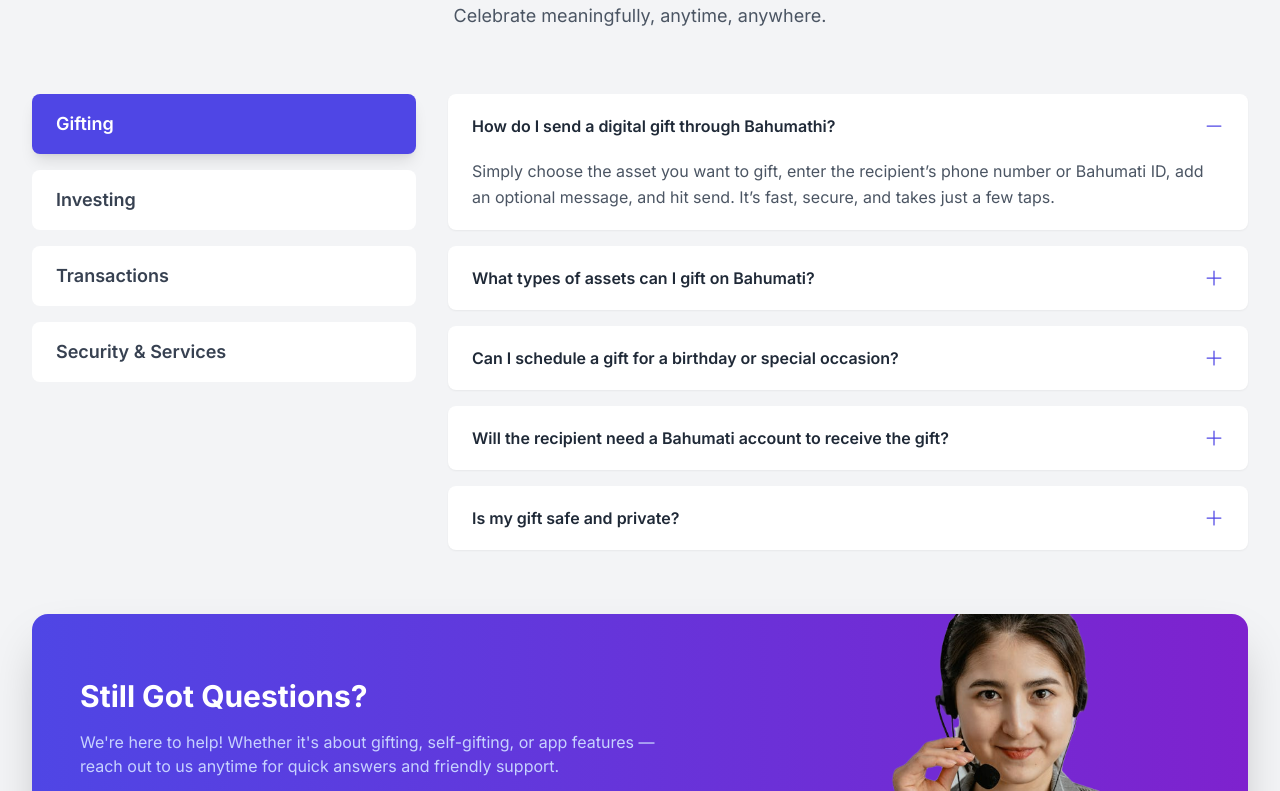
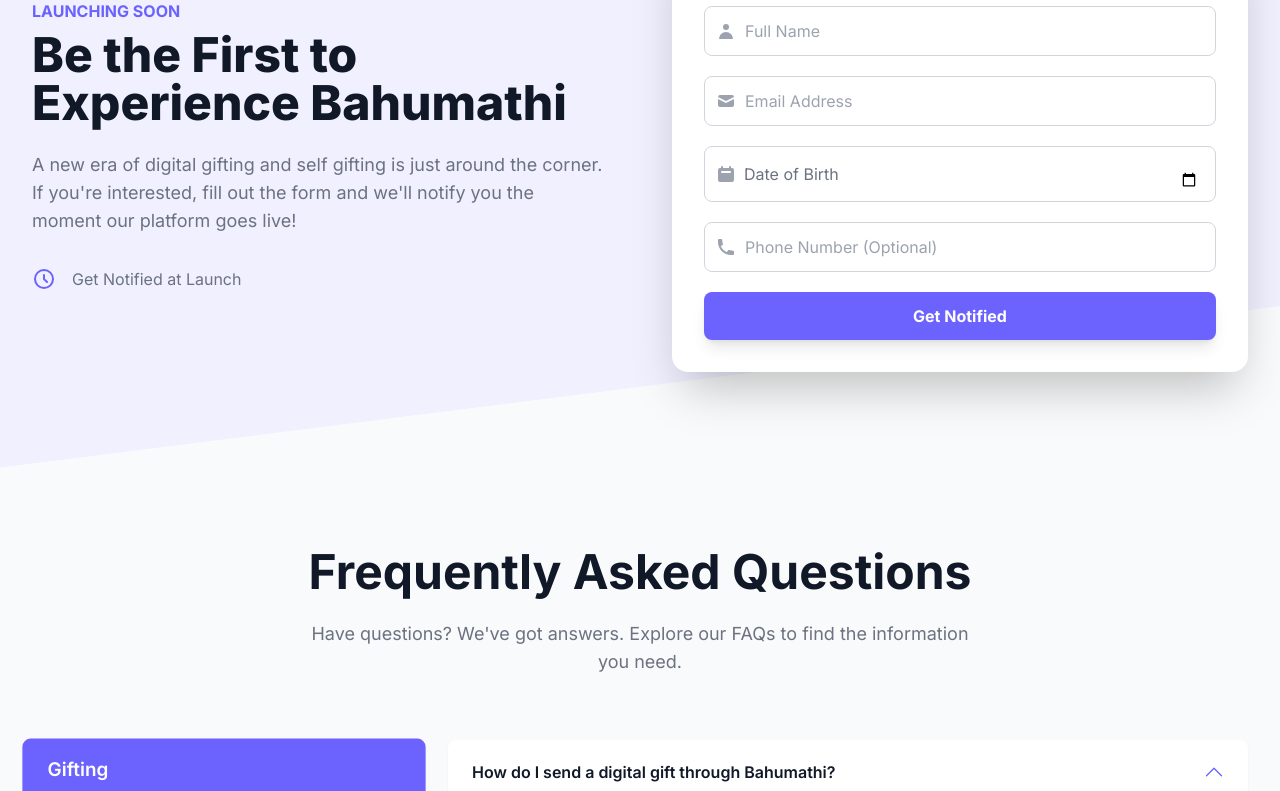
Before and after one commit to LakshmiSureshChandra/bahumati-landing-page, a Next.js app: page / in a window 1280 px wide. Shown: the part 5309-6100 px from the top of the page. Built offline with nearby package versions, Linux system fonts and the light colour scheme.

Commit message:
new contact section

```diff
--- a/components/FAQ.tsx
+++ b/components/FAQ.tsx
@@ -1,86 +1,170 @@
-'use client'
+"use client";
 
-import { useState } from 'react'
+import { useState, ChangeEvent, FormEvent } from "react";
 
-const faqData = {
+// --- Helper Components for Icons ---
+
+const UserIcon = () => (
+  <svg
+    xmlns="http://www.w3.org/2000/svg"
+    className="h-5 w-5 text-gray-400"
+    viewBox="0 0 20 20"
+    fill="currentColor"
+  >
+    <path
+      fillRule="evenodd"
+      d="M10 9a3 3 0 100-6 3 3 0 000 6zm-7 9a7 7 0 1114 0H3z"
+      clipRule="evenodd"
+    />
+  </svg>
+);
+
+const EmailIcon = () => (
+  <svg
+    xmlns="http://www.w3.org/2000/svg"
+    className="h-5 w-5 text-gray-400"
+    viewBox="0 0 20 20"
+    fill="currentColor"
+  >
+    <path d="M2.003 5.884L10 9.882l7.997-3.998A2 2 0 0016 4H4a2 2 0 00-1.997 1.884z" />
+    <path d="M18 8.118l-8 4-8-4V14a2 2 0 002 2h12a2 2 0 002-2V8.118z" />
+  </svg>
+);
+
+const CalendarIcon = () => (
+  <svg
+    xmlns="http://www.w3.org/2000/svg"
+    className="h-5 w-5 text-gray-400"
+    viewBox="0 0 20 20"
+    fill="currentColor"
+  >
+    <path
+      fillRule="evenodd"
+      d="M6 2a1 1 0 00-1 1v1H4a2 2 0 00-2 2v10a2 2 0 002 2h12a2 2 0 002-2V6a2 2 0 00-2-2h-1V3a1 1 0 10-2 0v1H7V3a1 1 0 00-1-1zm0 5a1 1 0 000 2h8a1 1 0 100-2H6z"
+      clipRule="evenodd"
+    />
+  </svg>
+);
+
+const PhoneIcon = () => (
+  <svg
+    xmlns="http://www.w3.org/2000/svg"
+    className="h-5 w-5 text-gray-400"
+    viewBox="0 0 20 20"
+    fill="currentColor"
+  >
+    <path d="M2 3a1 1 0 011-1h2.153a1 1 0 01.986.836l.74 4.435a1 1 0 01-.54 1.06l-1.548.773a11.037 11.037 0 006.105 6.105l.774-1.548a1 1 0 011.059-.54l4.435.74a1 1 0 01.836.986V17a1 1 0 01-1 1h-2C7.82 18 2 12.18 2 5V3z" />
+  </svg>
+);
+
+// --- TypeScript Interfaces ---
+interface FaqItem {
+  question: string;
+  answer: string;
+}
+
+interface FaqData {
+  [key: string]: FaqItem[];
+}
+
+interface FormDataState {
+  name: string;
+  email: string;
+  dob: string;
+  number: string;
+}
+
+// --- FAQ Component (from your code) ---
+const faqData: FaqData = {
   Gifting: [
     {
-      question: 'How do I send a digital gift through Bahumathi?',
-      answer: 'Simply choose the asset you want to gift, enter the recipient’s phone number or Bahumati ID, add an optional message, and hit send. It’s fast, secure, and takes just a few taps.'
+      question: "How do I send a digital gift through Bahumathi?",
+      answer:
+        "Simply choose the asset you want to gift, enter the recipient’s phone number or Bahumati ID, add an optional message, and hit send. It’s fast, secure, and takes just a few taps.",
     },
     {
-      question: 'What types of assets can I gift on Bahumati?',
-      answer: 'You can gift a variety of digital units, including Gold and units of Top 50 Indian Companies.'
+      question: "What types of assets can I gift on Bahumati?",
+      answer:
+        "You can gift a variety of digital units, including Gold and units of Top 50 Indian Companies.",
     },
     {
-      question: 'Can I schedule a gift for a birthday or special occasion?',
-      answer: 'Yes, our platform allows you to schedule gifts for future dates, ensuring your loved ones receive their surprise on their special day.'
+      question: "Can I schedule a gift for a birthday or special occasion?",
+      answer:
+        "Yes, our platform allows you to schedule gifts for future dates, ensuring your loved ones receive their surprise on their special day.",
     },
     {
-      question: 'Will the recipient need a Bahumati account to receive the gift?',
-      answer: 'Yes, the recipient will be prompted to create a free Bahumati account to claim and manage their gifted asset. The process is quick and easy.'
+      question:
+        "Will the recipient need a Bahumati account to receive the gift?",
+      answer:
+        "Yes, the recipient will be prompted to create a free Bahumati account to claim and manage their gifted asset. The process is quick and easy.",
     },
     {
-      question: 'Is my gift safe and private?',
-      answer: 'Absolutely. All transactions are end-to-end encrypted, and we adhere to strict privacy policies to ensure your data and gifts are secure.'
-    }
+      question: "Is my gift safe and private?",
+      answer:
+        "Absolutely. All transactions are end-to-end encrypted, and we adhere to strict privacy policies to ensure your data and gifts are secure.",
+    },
   ],
   Investing: [
     {
-      question: 'What are the benefits of investing through Bahumati?',
-      answer: 'Bahumathi offers a user-friendly platform with curated investment options, zero commission, and the ability to start with small amounts. It\'s designed to make investing accessible to everyone.'
+      question: "What are the benefits of investing through Bahumathi?",
+      answer:
+        "Bahumathi offers a user-friendly platform with curated investment options, zero commission, and the ability to start with small amounts. It's designed to make investing accessible to everyone.",
     },
-    // {
-    //   question: 'How are the investment options selected?',
-    //   answer: 'Our financial experts carefully select a range of high-performing, SEBI-registered mutual funds and ETFs to ensure you have access to quality investment products.'
-    // }
   ],
   Transactions: [
     {
-      question: 'Are there any hidden fees on transactions?',
-      answer: 'No, Bahumathi is a zero-commission platform. We believe in complete transparency. The only charges are the standard expense ratios applicable to mutual funds.'
+      question: "Are there any hidden fees on transactions?",
+      answer:
+        "No, Bahumathi is a zero-commission platform. We believe in complete transparency. The only charges are the standard expense ratios applicable to mutual funds.",
     },
     {
-      question: 'How long do transactions take to process?',
-      answer: 'Most transactions, including self-gifting and gifting, are processed instantly or within a few business hours.'
-    }
+      question: "How long do transactions take to process?",
+      answer:
+        "Most transactions, including self-gifting and gifting, are processed in stantly or within a few business hours.",
+    },
   ],
-  'Security & Services': [
+  "Security & Services": [
     {
-      question: 'Is Bahumathi regulated?',
-      answer: 'Yes, Bahumati is a SEBI-registered platform, and we comply with all regulatory guidelines to ensure the safety and security of your investments.'
+      question: "Is Bahumathi regulated?",
+      answer:
+        "Yes, Bahumati is a SEBI-registered platform, and we comply with all regulatory guidelines to ensure the safety and security of your investments.",
     },
     {
-      question: 'What kind of customer support do you offer?',
-      answer: 'We offer 24/7 customer support through live chat and email. Our dedicated team is always ready to assist you with any queries or issues.'
-    }
-  ]
+      question: "What kind of customer support do you offer?",
+      answer:
+        "We offer 24/7 customer support through live chat and email. Our dedicated team is always ready to assist you with any queries or issues.",
+    },
+  ],
 };
 
-const categories = ['Gifting', 'Investing', 'Transactions', 'Security & Services'];
+const categories: string[] = [
+  "Gifting",
+  "Investing",
+  "Transactions",
+  "Security & Services",
+];
 
-export default function FAQ() {
-  const [activeCategory, setActiveCategory] = useState('Gifting');
-  const [openIndex, setOpenIndex] = useState(0);
+function FAQ() {
+  const [activeCategory, setActiveCategory] = useState<string>("Gifting");
+  const [openIndex, setOpenIndex] = useState<number | null>(0);
 
   const toggleFAQ = (index: number) => {
-    setOpenIndex(openIndex === index ? 0 : index);
+    setOpenIndex(openIndex === index ? null : index);
   };
 
   return (
-    <section className="py-20 bg-gray-100">
+    <section className="py-20 bg-gray-50" style={{ color: "#6C63FF" }}>
       <div className="max-w-7xl mx-auto px-4 sm:px-6 lg:px-8">
         <div className="text-center mb-16">
-          <h2 className="text-4xl md:text-5xl font-bold text-gray-800 mb-6">
-            Frequently Asked Questions (FAQs)
+          <h2 className="text-4xl md:text-5xl font-bold text-[#111827] mb-6">
+            Frequently Asked Questions
           </h2>
-          <p className="text-lg text-gray-600 max-w-2xl mx-auto">
-            Send your love wrapped in value. Gift Top 50 Indian Companies or Gold Units. Celebrate meaningfully, anytime, anywhere.
+          <p className="text-lg text-[#6B7280] max-w-2xl mx-auto">
+            Have questions? We've got answers. Explore our FAQs to find the
+            information you need.
           </p>
         </div>
-
         <div className="grid lg:grid-cols-3 gap-8">
-          {/* Left: Categories */}
           <div className="lg:col-span-1">
             <div className="space-y-4">
               {categories.map((category) => (
@@ -88,12 +172,12 @@ export default function FAQ() {
                   key={category}
                   onClick={() => {
                     setActiveCategory(category);
-                    setOpenIndex(0); // Open the first question of the new category
+                    setOpenIndex(0);
                   }}
-                  className={`w-full text-left px-6 py-4 rounded-lg font-semibold transition-colors text-lg ${
+                  className={`w-full text-left px-6 py-4 rounded-lg font-semibold transition-all duration-300 text-lg shadow-sm ${
                     activeCategory === category
-                      ? 'bg-indigo-600 text-white shadow-lg'
-                      : 'bg-white text-gray-700 hover:bg-gray-50'
+                      ? "bg-[#6C63FF] text-white shadow-lg scale-105"
+                      : "bg-white text-gray-700 hover:bg-gray-50 hover:shadow-md"
                   }`}
                 >
                   {category}
@@ -101,40 +185,51 @@ export default function FAQ() {
               ))}
             </div>
           </div>
-
-          {/* Right: FAQs */}
           <div className="lg:col-span-2">
             <div className="space-y-4">
-              {faqData[activeCategory as keyof typeof faqData].map((faq, index) => (
-                <div key={index} className="bg-white rounded-lg shadow-sm overflow-hidden">
+              {faqData[activeCategory].map((faq, index) => (
+                <div
+                  key={index}
+                  className="bg-white rounded-lg shadow-sm overflow-hidden"
+                >
                   <button
                     className="w-full px-6 py-5 text-left flex justify-between items-center"
                     onClick={() => toggleFAQ(index)}
                   >
-                    <h3 className="text-md font-semibold text-gray-800 pr-4">
+                    <h3 className="text-md font-semibold text-[#111827] pr-4">
                       {faq.question}
                     </h3>
-                    <div className="flex-shrink-0 text-indigo-600">
-                      {openIndex === index ? (
-                        <svg xmlns="http://www.w3.org/2000/svg" width="20" height="20" fill="currentColor" className="bi bi-dash-lg" viewBox="0 0 16 16">
-                          <path fillRule="evenodd" d="M2 8a.5.5 0 0 1 .5-.5h11a.5.5 0 0 1 0 1h-11A.5.5 0 0 1 2 8z"/>
+                    <div className="flex-shrink-0 text-[#6C63FF]">
+                      <svg
+                        xmlns="http://www.w3.org/2000/svg"
+                        width="20"
+                        height="20"
+                        fill="currentColor"
+                        className={`transition-transform duration-300 ${
+                          openIndex === index ? "transform rotate-180" : ""
+                        }`}
+                        viewBox="0 0 16 16"
+                      >
+                        <path
+                          fillRule="evenodd"
+                          d="M1.646 4.646a.5.5 0 0 1 .708 0L8 10.293l5.646-5.647a.5.5 0 0 1 .708.708l-6 6a.5.5 0 0 1-.708 0l-6-6a.5.5 0 0 1 0-.708z"
+                        />
                       </svg>
-                      ) : (
-                        <svg xmlns="http://www.w3.org/2000/svg" width="20" height="20" fill="currentColor" className="bi bi-plus-lg" viewBox="0 0 16 16">
-                          <path fillRule="evenodd" d="M8 2a.5.5 0 0 1 .5.5v5h5a.5.5 0 0 1 0 1h-5v5a.5.5 0 0 1-1 0v-5h-5a.5.5 0 0 1 0-1h5v-5A.5.5 0 0 1 8 2z"/>
-                        </svg>
-                      )}
                     </div>
                   </button>
                   <div
-                    className={`transition-all duration-300 ease-in-out ${
-                      openIndex === index ? 'max-h-96 opacity-100' : 'max-h-0 opacity-0'
+                    className={`transition-all duration-500 ease-in-out grid ${
+                      openIndex === index
+                        ? "grid-rows-[1fr] opacity-100"
+                        : "grid-rows-[0fr] opacity-0"
                     }`}
                   >
+                    <div className="overflow-hidden">
                       <div className="px-6 pb-5">
-                      <p className="text-gray-600 leading-relaxed">
+                        <p className="text-[#6B7280] leading-relaxed">
                           {faq.answer}
                         </p>
+                      </div>
                     </div>
                   </div>
                 </div>
@@ -142,35 +237,230 @@ export default function FAQ() {
             </div>
           </div>
         </div>
+      </div>
+    </section>
+  );
+}
 
-        {/* Contact Support */}
-        <div
-          id="contact"
-          className="mt-16 bg-gradient-to-r from-indigo-600 to-purple-700 rounded-2xl p-8 md:p-12 flex flex-col md:flex-row items-center justify-between text-white shadow-2xl relative overflow-hidden min-h-[300px]"
+// --- Main Page Component ---
+
+export default function ContactPage() {
+  const [formData, setFormData] = useState<FormDataState>({
+    name: "",
+    email: "",
+    dob: "",
+    number: "",
+  });
+  const [status, setStatus] = useState<string>("");
+
+  // IMPORTANT: Replace this with the URL you get after deploying your Google Apps Script.
+  const SCRIPT_URL =
+    "https://script.google.com/macros/s/AKfycbylvAClGMwqeJ1xj2Y5ERAAfcB6xHbkOkH5NkxRei3nWw1dQqyJAxSORLco0Trf_Ae9gw/exec";
+
+  const handleChange = (e: ChangeEvent<HTMLInputElement>) => {
+    const { name, value } = e.target;
+    setFormData((prevState) => ({
+      ...prevState,
+      [name.toLowerCase()]: value,
+    }));
+  };
+
+  const handleSubmit = (e: FormEvent<HTMLFormElement>) => {
+    e.preventDefault();
+    setStatus("Sending...");
+
+    const form = e.currentTarget;
+    const data = new FormData(form);
+
+    data.append("name", formData.name);
+    data.append("email", formData.email);
+    data.append("dob", formData.dob);
+    data.append("number", formData.number);
+
+    fetch(SCRIPT_URL, {
+      method: "POST",
+      body: data,
+    })
+      .then((response) => response.json())
+      .then((data) => {
+        if (data.result === "success") {
+          setStatus("Thank you! We will notify you at launch.");
+          setFormData({ name: "", email: "", dob: "", number: "" }); // Reset form
+          setTimeout(() => setStatus(""), 4000);
+        } else {
+          throw new Error(data.error || "An unknown error occurred.");
+        }
+      })
+      .catch((error) => {
+        console.error("Error submitting to Google Sheet:", error);
+        setStatus(`Error: Could not submit. ${error.message}`);
+      });
+  };
+
+  return (
+    <div className="bg-white min-h-screen">
+      <style jsx global>{`
+        :root {
+          --primary: #6c63ff;
+          --secondary: #ffb400;
+          --heading: #111827;
+          --body: #6b7280;
+          --primary-light: #f0f0ff;
+        }
+        input[type="date"]::-webkit-datetime-edit {
+          color: transparent; /* hide dd-mm-yyyy */
+        }
+        input[type="date"]:focus::-webkit-datetime-edit,
+        input[type="date"]:valid::-webkit-datetime-edit {
+          color: inherit; /* show entered date once valid */
+        }
+      `}</style>
+
+      <main className="overflow-hidden">
+        {/* Contact Form Section */}
+        <section className="relative py-20 md:py-24 bg-gray-50">
+          <div className="absolute top-0 left-0 w-full h-full bg-[var(--primary-light)] clip-path-polygon"></div>
+          <div className="relative max-w-7xl mx-auto px-4 sm:px-6 lg:px-8">
+            <div className="grid md:grid-cols-2 gap-16 items-center">
+              {/* Left Side: Text Content */}
+              <div className="text-center md:text-left">
+                <span className="font-bold text-[var(--primary)] uppercase">
+                  Launching Soon
+                </span>
+                <h1 className="text-4xl md:text-5xl font-extrabold text-[var(--heading)] mt-2 mb-6">
+                  Be the First to Experience Bahumathi
+                </h1>
+                <p className="text-lg text-[var(--body)] mb-8">
+                  A new era of digital gifting and self gifting is just around the
+                  corner. If you're interested, fill out the form and we'll
+                  notify you the moment our platform goes live!
+                </p>
+                <div className="flex items-center justify-center md:justify-start gap-4 text-[var(--body)]">
+                  <svg
+                    xmlns="http://www.w3.org/2000/svg"
+                    className="h-6 w-6 text-[var(--primary)]"
+                    fill="none"
+                    viewBox="0 0 24 24"
+                    stroke="currentColor"
                   >
-          <div className="md:w-2/3 mb-8 md:mb-0 text-center md:text-left z-10">
-            <h3 className="text-3xl font-bold mb-4">
-              Still Got Questions?
-            </h3>
-            <p className="text-indigo-200 mb-6 max-w-xl">
-              We're here to help! Whether it's about gifting, self-gifting, or app features — reach out to us anytime for quick answers and friendly support.
+                    <path
+                      strokeLinecap="round"
+                      strokeLinejoin="round"
+                      strokeWidth={2}
+                      d="M12 8v4l3 3m6-3a9 9 0 11-18 0 9 9 0 0118 0z"
+                    />
+                  </svg>
+                  <span>Get Notified at Launch</span>
+                </div>
+              </div>
+
+              {/* Right Side: Form Card */}
+              <div className="bg-white p-8 rounded-2xl shadow-2xl z-10">
+                <h2 className="text-2xl font-bold text-[var(--heading)] mb-6">
+                  Join the Waitlist
+                </h2>
+                <form onSubmit={handleSubmit} className="space-y-5">
+                  {/* Name Input */}
+                  <div className="relative">
+                    <div className="absolute inset-y-0 left-0 pl-3 flex items-center pointer-events-none">
+                      <UserIcon />
+                    </div>
+                    <input
+                      type="text"
+                      name="name"
+                      id="name"
+                      value={formData.name}
+                      onChange={handleChange}
+                      placeholder="Full Name"
+                      required
+                      className="w-full pl-10 pr-4 py-3 border text-gray-700 border-gray-300 rounded-lg focus:ring-2 focus:ring-[var(--primary)] focus:border-transparent transition"
+                    />
+                  </div>
+                  {/* Email Input */}
+                  <div className="relative">
+                    <div className="absolute inset-y-0 left-0 pl-3 flex items-center pointer-events-none">
+                      <EmailIcon />
+                    </div>
+                    <input
+                      type="email"
+                      name="email"
+                      id="email"
+                      value={formData.email}
+                      onChange={handleChange}
+                      placeholder="Email Address"
+                      required
+                      className="w-full pl-10 pr-4 py-3 border text-gray-700 border-gray-300 rounded-lg focus:ring-2 focus:ring-[var(--primary)] focus:border-transparent transition"
+                    />
+                  </div>
+                  {/* DOB Input (FIXED) */}
+                  <div className="relative">
+                    <div className="absolute inset-y-0 left-0 pl-3 flex items-center pointer-events-none">
+                      <CalendarIcon />
+                    </div>
+                    <input
+                      type="date"
+                      name="dob"
+                      id="dob"
+                      value={formData.dob}
+                      onChange={handleChange}
+                      required
+                      className="w-full pl-10 pr-4 pt-5 pb-2 border text-gray-700 border-gray-300 rounded-lg focus:ring-2 focus:ring-[var(--primary)] focus:border-transparent transition peer"
+                    />
+                    <label
+                      htmlFor="dob"
+                      className="absolute left-10 top-4 text-gray-500 transition-all duration-200 pointer-events-none
+             peer-focus:top-1.5 peer-focus:text-xs peer-focus:text-[var(--primary)]
+             peer-valid:top-1.5 peer-valid:text-xs peer-valid:text-[var(--primary)]"
+                    >
+                      Date of Birth
+                    </label>
+                  </div>
+                  {/* Phone Number Input (Optional) */}
+                  <div className="relative">
+                    <div className="absolute inset-y-0 left-0 pl-3 flex items-center pointer-events-none">
+                      <PhoneIcon />
+                    </div>
+                    <input
+                      type="tel"
+                      name="number"
+                      id="number"
+                      value={formData.number}
+                      onChange={handleChange}
+                      placeholder="Phone Number (Optional)"
+                      className="w-full pl-10 pr-4 py-3 border text-gray-700 border-gray-300 rounded-lg focus:ring-2 focus:ring-[var(--primary)] focus:border-transparent transition"
+                    />
+                  </div>
+                  {/* Submit Button */}
+                  <button
+                    type="submit"
+                    className="w-full bg-[var(--primary)] text-white font-bold py-3 px-6 rounded-lg hover:bg-opacity-90 transform hover:-translate-y-1 transition-all duration-300 shadow-lg"
+                  >
+                    Get Notified
+                  </button>
+                  {status && (
+                    <p className="text-center text-[var(--body)] mt-4">
+                      {status}
                     </p>
-            {/* UPDATED: Changed <button> to <a> and added mailto link */}
-            <a
-              href="mailto:Bahumati369@gmail.com"
-              className="bg-white text-indigo-600 px-6 py-3 rounded-lg font-semibold flex items-center gap-2 mx-auto md:mx-0 w-max"
-            >
-              Contact Us 24x7
-              <svg xmlns="http://www.w3.org/2000/svg" width="16" height="16" fill="currentColor" className="bi bi-arrow-right-short" viewBox="0 0 16 16">
-                <path fillRule="evenodd" d="M4 8a.5.5 0 0 1 .5-.5h5.793L8.146 5.354a.5.5 0 1 1 .708-.708l3 3a.5.5 0 0 1 0 .708l-3 3a.5.5 0 0 1-.708-.708L10.293 8.5H4.5A.5.5 0 0 1 4 8z"/>
-              </svg>
-            </a>
-          </div>
-          <div className="md:absolute md:bottom-0 md:right-10 md:w-1/3 bottom-0flex justify-center">
-            <img src="support-lady.png" alt="Support agent" className="w-43 md:w-65 h-auto" />
+                  )}
+                </form>
               </div>
             </div>
           </div>
         </section>
-  )
+
+        {/* FAQ Section */}
+        <FAQ />
+      </main>
+      <style jsx>{`
+        .clip-path-polygon {
+          clip-path: polygon(0 0, 100% 0, 100% 75%, 0 100%);
         }
+        @media (max-width: 768px) {
+          .clip-path-polygon {
+            clip-path: polygon(0 0, 100% 0, 100% 90%, 0 100%);
+          }
+        }
+      `}</style>
+    </div>
+  );
+}
```
Lines whose indentation alone changed are shown as unchanged.
